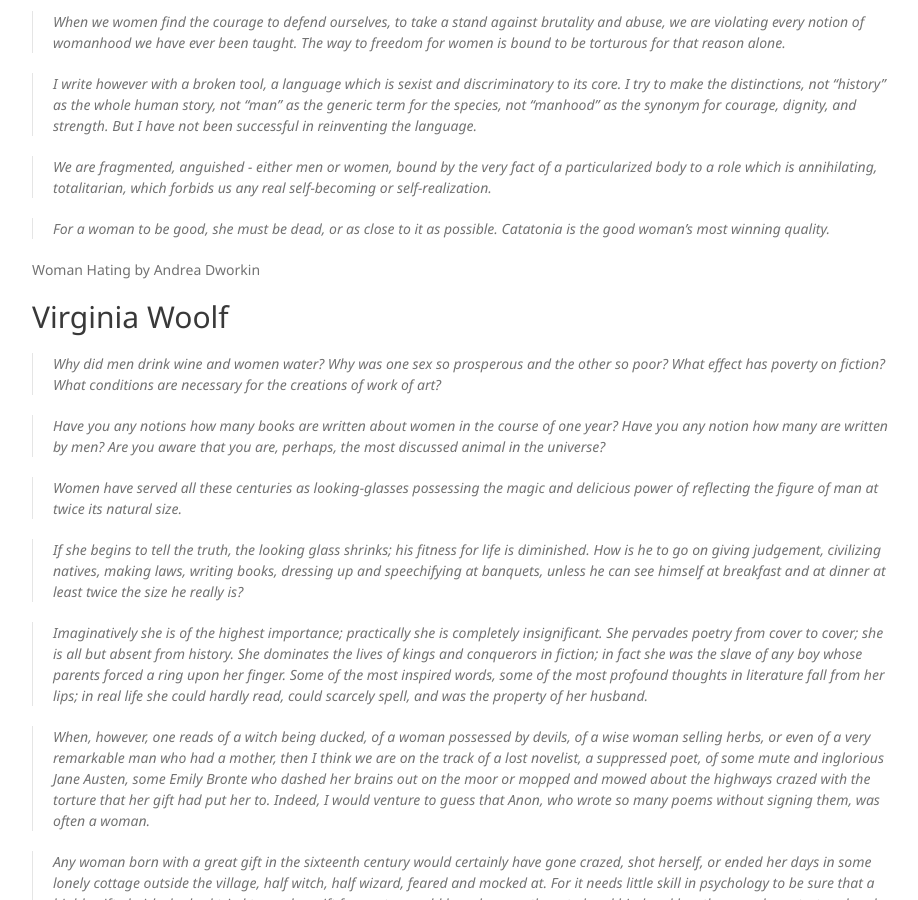
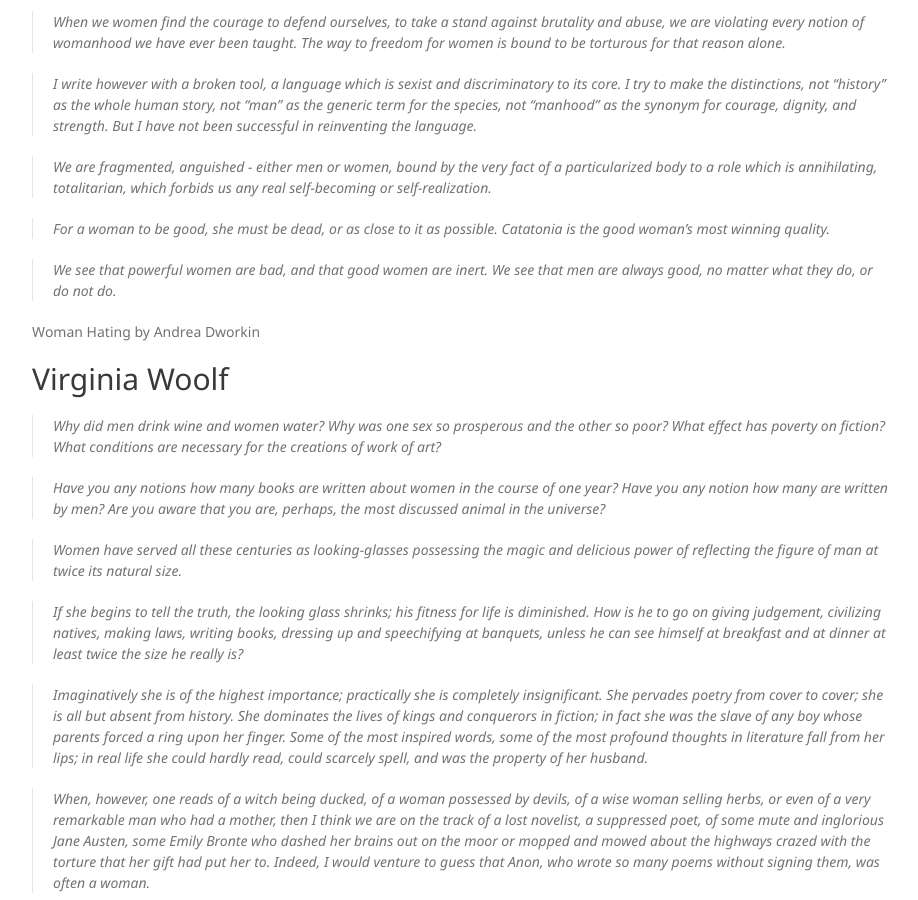
Before and after one commit to feminist-thought/feminist-thought, a Jekyll site: the page built from wiki/quotes.md, in a window 1280 px wide and 900 px high, scrolled down 336 px. Shown: the whole window, without its empty margins (338-1256 px from the left). Built offline with Jekyll 4.4.1, drawn with Linux system fonts in a browser that asks for light colours; nearby versions of some CDN libraries; our own code applies the rules of GitHub Pages for plain Markdown files.

Commit message:
Update quotes.md

```diff
--- a/wiki/quotes.md
+++ b/wiki/quotes.md
@@ -9,6 +9,8 @@
 > We are fragmented, anguished - either men or women, bound by the very fact of a particularized body to a role which is annihilating, totalitarian, which forbids us any real self-becoming or self-realization.
 
 > For a woman to be good, she must be dead, or as close to it as possible. Catatonia is the good woman's most winning quality.
+
+> We see that powerful women are bad, and that good women are inert. We see that men are always good, no matter what they do, or do not do.
 
 Woman Hating by Andrea Dworkin
 
```
